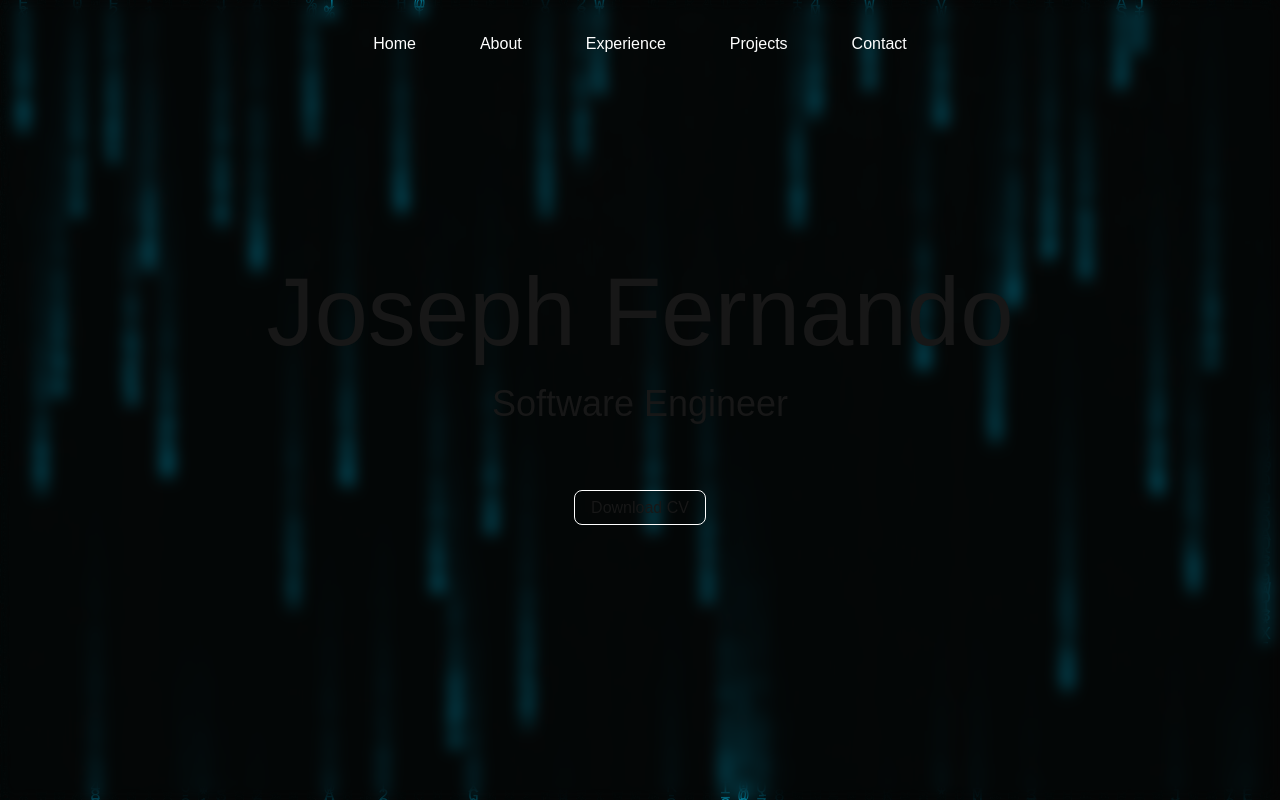
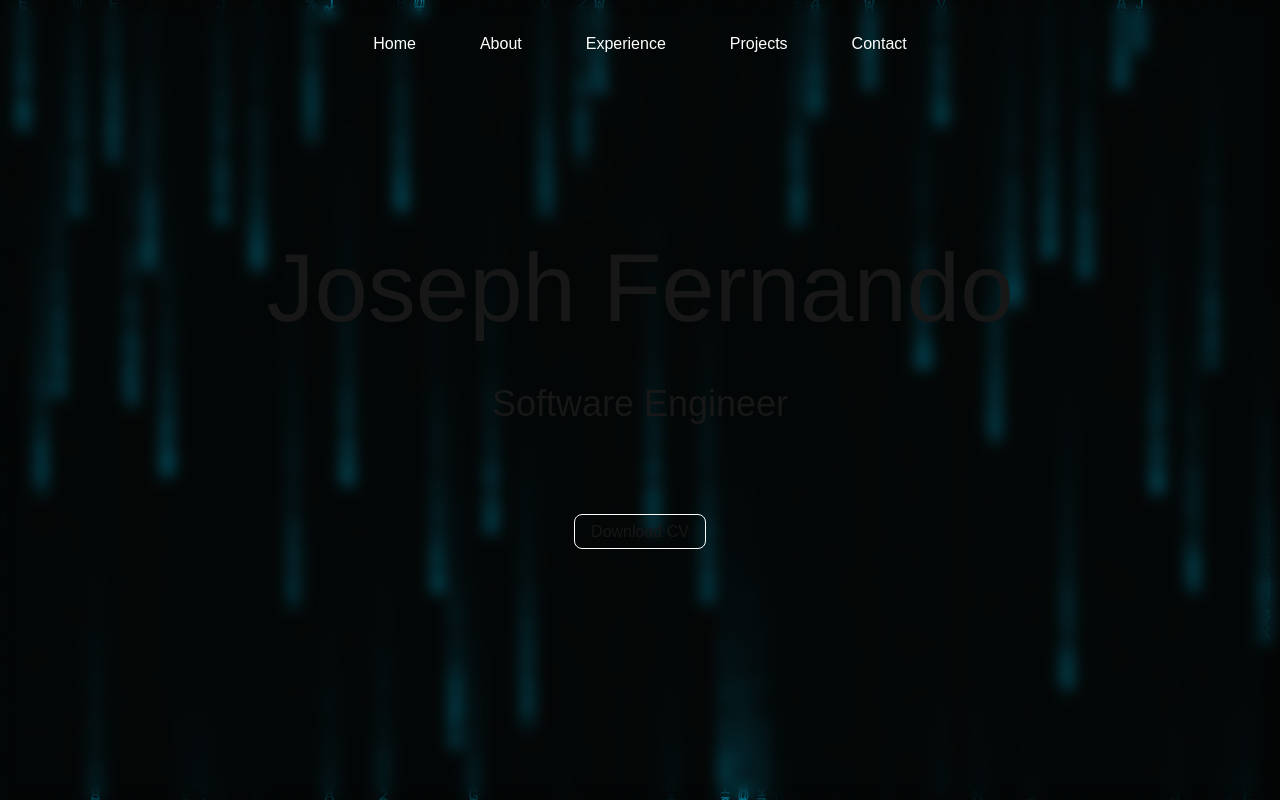
Before and after one commit to axcel-blade/portfolio, a Next.js app: page / in a window 1280 px wide. Built offline with nearby package versions, Linux system fonts and the light colour scheme; some icons are missing.

Commit message:
Refactor layout of Home component: added nested divs and adjusted flexbox classes

```diff
--- a/src/app/page.tsx
+++ b/src/app/page.tsx
@@ -19,7 +19,8 @@ export default function Home() {
       {/*Main*/}
       <main  className="flex flex-col items-center justify-center h-screen text-center backdrop-blur-sm">
         {/*body*/}
-        <div>
+        <div className="flex flex-col">
+          <div className="flex flex-col">
             <span  className="text-8xl">
               Joseph Fernando
             </span>
@@ -28,9 +29,9 @@ export default function Home() {
             <span  className="text-4xl">
               Software Engineer
             </span><br />
-
+          </div>
           {/*Socials*/}
-          <div className="flex py-4 justify-center">
+          <div className="flex flex-row py-4 justify-center">
               <div className="px-4">
                 <SocialIcon network="github" url="https://www.github.com/axcel-blade"/>
               </div>
```
Lines whose indentation alone changed are shown as unchanged.
